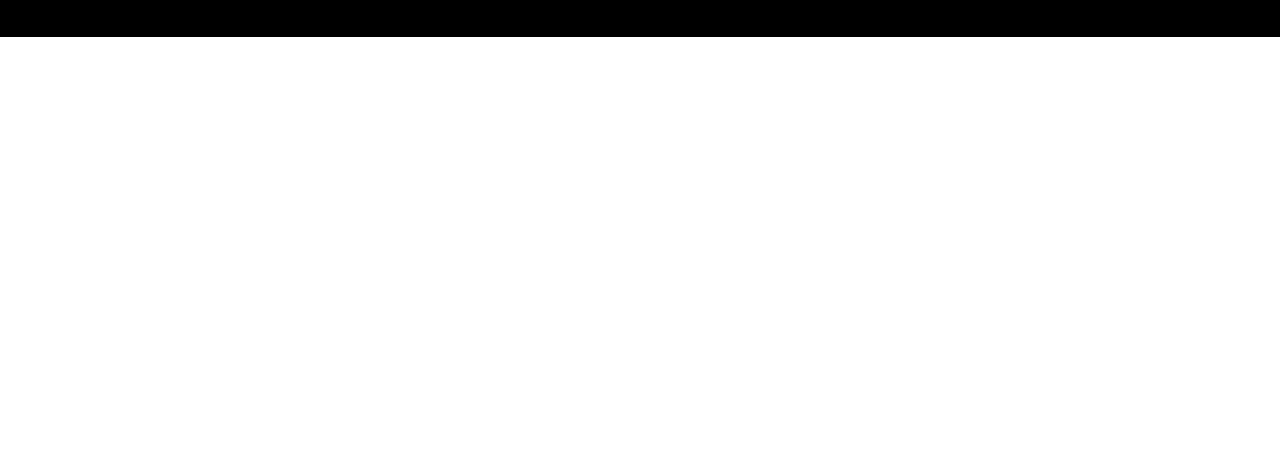
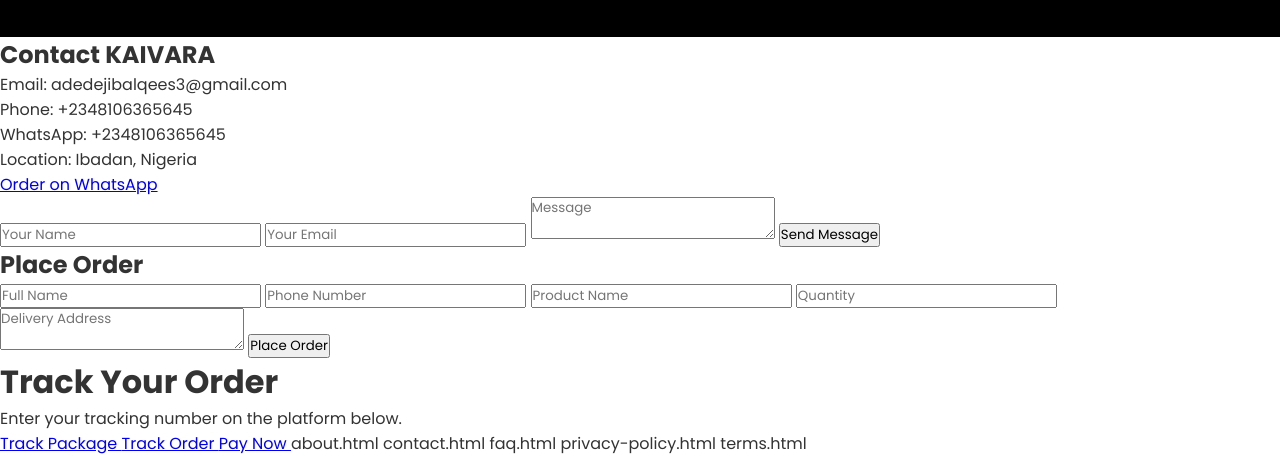
Before and after one commit to KAIVARASTORE/KAIVARASTORE.github.io, a plain HTML site: page index.html in a window 1280 px wide. Shown: the part 2064-2520 px from the top of the page. Before the commit the page ends 2101 px from the top, so only its background shows below. Drawn offline with Linux system fonts and the light colour scheme.

Commit message:
Add contact section and order forms to index.html

```diff
--- a/index.html
+++ b/index.html
@@ -253,3 +253,127 @@
 
 </body>
 </html>
+<section>
+
+    <h2>Contact KAIVARA</h2>
+
+
+
+    <p>Email: adedejibalqees3@gmail.com</p>
+
+
+
+    <p>Phone: +2348106365645</p>
+
+
+
+    <p>WhatsApp: +2348106365645</p>
+
+
+
+    <p>Location: Ibadan, Nigeria</p>
+
+</section>
+<a href="https://wa.me/2348106365645">
+
+    Order on WhatsApp
+
+</a>
+<form action="YOUR-ENDPOINT" method="POST">
+
+<input type="text"
+name="name"
+placeholder="Your Name"
+required>
+
+<input type="email"
+name="email"
+placeholder="Your Email"
+required>
+
+<textarea
+name="message"
+placeholder="Message">
+</textarea>
+
+<button type="submit">
+Send Message
+</button>
+
+</form>
+<form action="YOUR-ENDPOINT" method="POST">
+
+<h2>Place Order</h2>
+
+<input
+type="text"
+name="customer_name"
+placeholder="Full Name"
+required>
+
+<input
+type="tel"
+name="phone"
+placeholder="Phone Number"
+required>
+
+<input
+type="text"
+name="product"
+placeholder="Product Name"
+required>
+
+<input
+type="number"
+name="quantity"
+placeholder="Quantity"
+required>
+
+<textarea
+name="address"
+placeholder="Delivery Address">
+</textarea>
+
+<button type="submit">
+Place Order
+</button>
+
+</form>
+<!DOCTYPE html>
+
+<html>
+
+<head>
+<title>Track Order</title>
+</head>
+
+<body>
+
+<h1>Track Your Order</h1>
+
+<p>
+Enter your tracking number on the platform below.
+</p>
+
+<a href="https://www.17track.net/en">
+Track Package
+</a>
+
+</body>
+
+</html>
+<a href="track-order.html">
+Track Order
+</a>
+<a href="YOUR-PAYMENT-LINK">
+Pay Now
+</a>
+about.html
+
+contact.html
+
+faq.html
+
+privacy-policy.html
+
+terms.html
```
